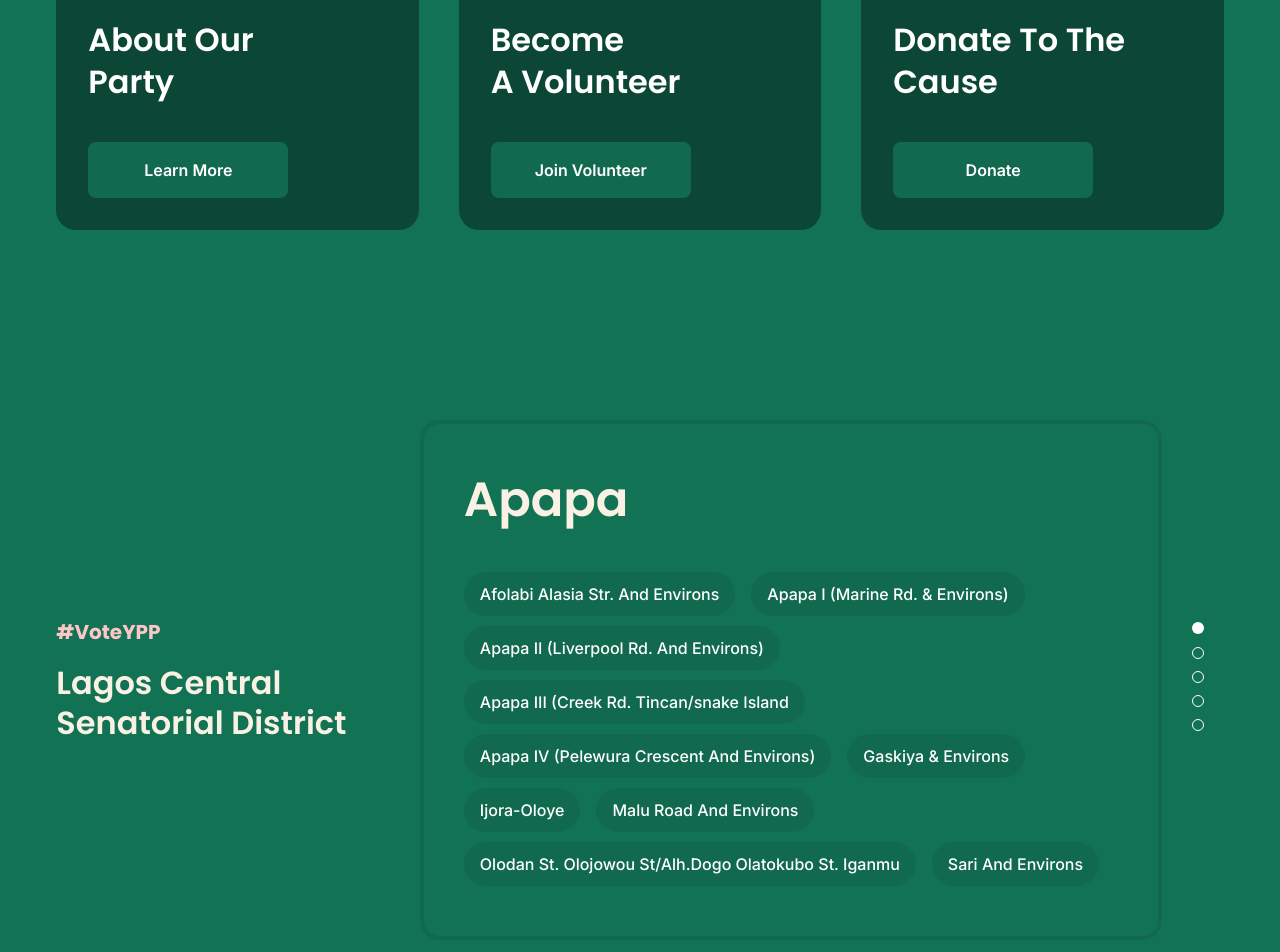
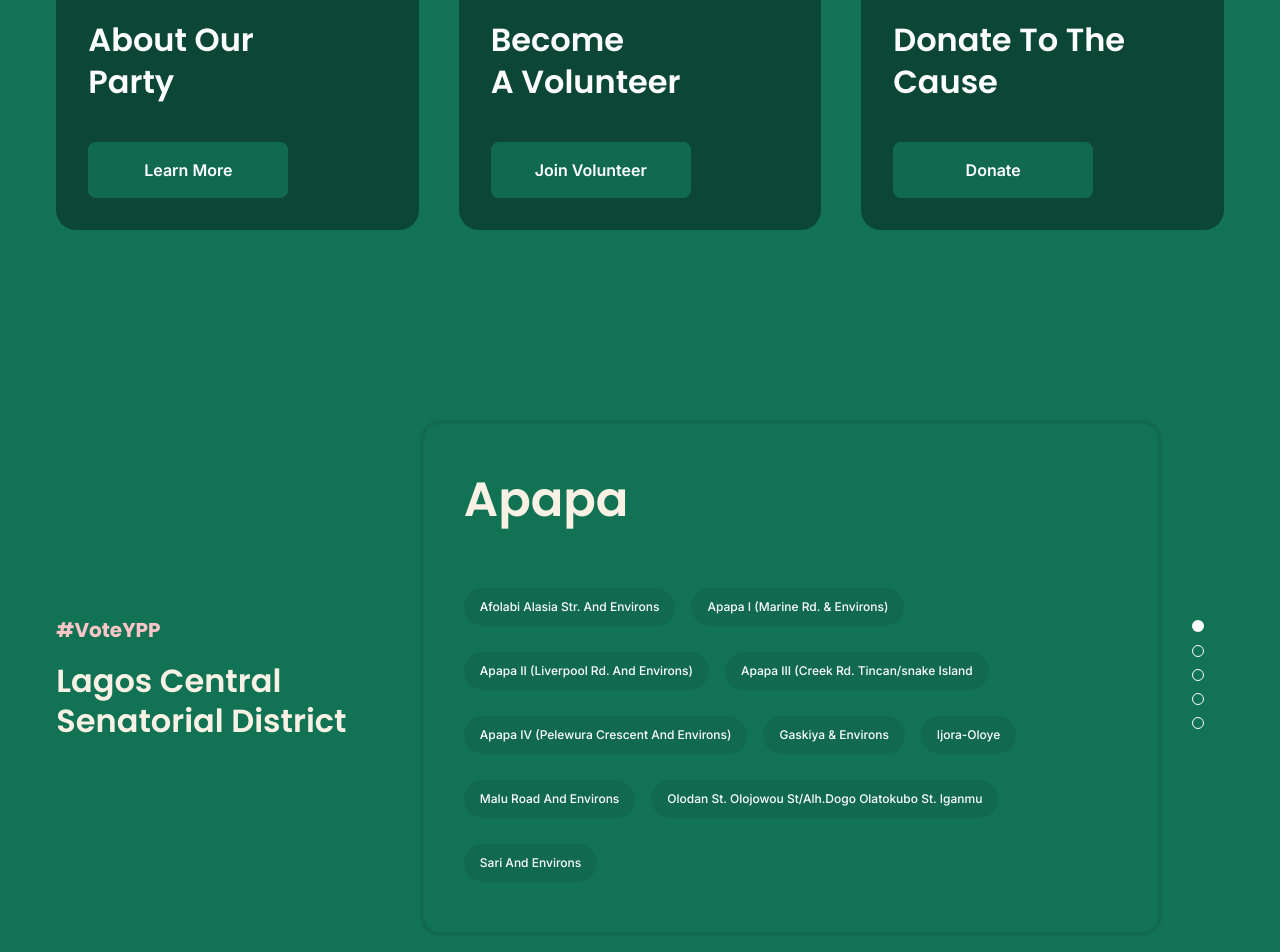
Before and after one commit to theashisharora/election, a React (Vite) app: page / in a window 1280 px wide. Shown: the part 1039-1991 px from the top of the page. Built offline with nearby package versions, Linux system fonts and the light colour scheme.

Commit message:
Complete local government navigation

```diff
--- a/src/components/LocalGovernmentList/styles.js
+++ b/src/components/LocalGovernmentList/styles.js
@@ -68,7 +68,7 @@ export const LocalGovernmentListWrapper = styled.div`
 
       &--item {
         font-weight: 500;
-        font-size: 16px;
+        font-size: 1.2rem;
         line-height: 150%;
         color: white;
         background: #116a4e;
@@ -76,6 +76,14 @@ export const LocalGovernmentListWrapper = styled.div`
         padding: 10px 16px;
         margin-right: 16px;
         margin-bottom: 10px;
+        text-align: left;
+
+        @media screen and (min-width: 800px) {
+          margin-top: 1.4rem;
+        }
+        @media screen and (min-width: 1024px) {
+          margin-top: 1.6rem;
+        }
       }
     }
   }
```
